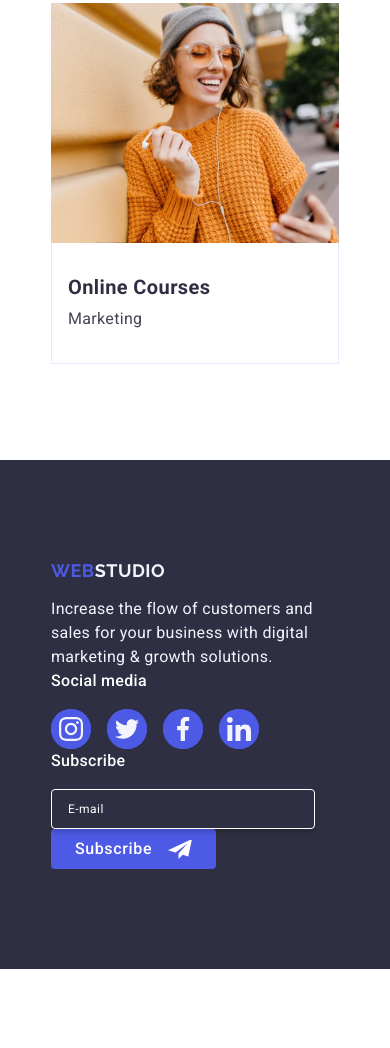
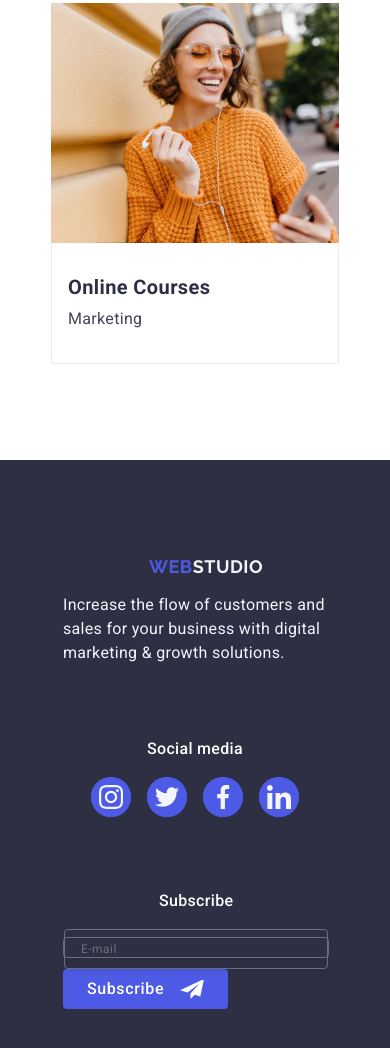
Before and after one commit to nacchan-kun/goit-markup-hw-06, a plain HTML site: page index.html in a window 390 px wide. Shown: the part 6062-7110 px from the top of the page. Before the commit the page ends 7031 px from the top, so only its background shows below. Drawn offline with nearby package versions, Linux system fonts and the light colour scheme.

Commit message:
mobile footer

```diff
--- a/css/styles.css
+++ b/css/styles.css
@@ -949,18 +949,17 @@ button {
 
 /* Footer */
 
-.footer {
-  background-color: #2e2f42;
-  padding: 100px 0;
-}
-
 .footer-container {
   min-width: 320px;
 
   display: flex;
   flex-direction: column;
   align-items: center;
-  justify-content: space-between;
+}
+
+.footer {
+  background-color: #2e2f42;
+  padding: 96px 0;
 }
 
 .second-container {
@@ -972,8 +971,7 @@ button {
   font-family: "Raleway", sans-serif;
   font-weight: 700;
   font-size: 18px;
-
-  /* line-height: 21px; */
+  margin-left: 86px;
   line-height: 117%;
   letter-spacing: 0.03em;
   text-transform: uppercase;
@@ -1008,6 +1006,7 @@ button {
 
 .social-media-footer {
   margin-right: auto;
+  margin-top: 72px;
 }
 
 .social-media-para {
@@ -1017,11 +1016,13 @@ button {
   letter-spacing: 0.02em;
   color: #ffffff;
   margin-bottom: 16px;
+  margin-left: 96px;
 }
 
 .social-media-footer-list {
   display: flex;
   gap: 16px;
+  margin-left: 40px;
 }
 
 .footer-li {
@@ -1060,10 +1061,25 @@ button {
   fill: #f4f4fd;
 }
 
+.subscribe-container {
+  margin-top: 72px;
+  margin-left: 12px;
+}
+
+.subscribe-para {
+}
+
 .subscribe-form {
 }
 
 .subscribe-label {
+  border: 1px solid #fff;
+  border-radius: 4px;
+  width: 288px;
+  height: 40px;
+
+  box-shadow: 0 4px 4px 0 rgba(0, 0, 0, 0.15);
+  opacity: 0.3;
 }
 
 .subscribe-input {
```
